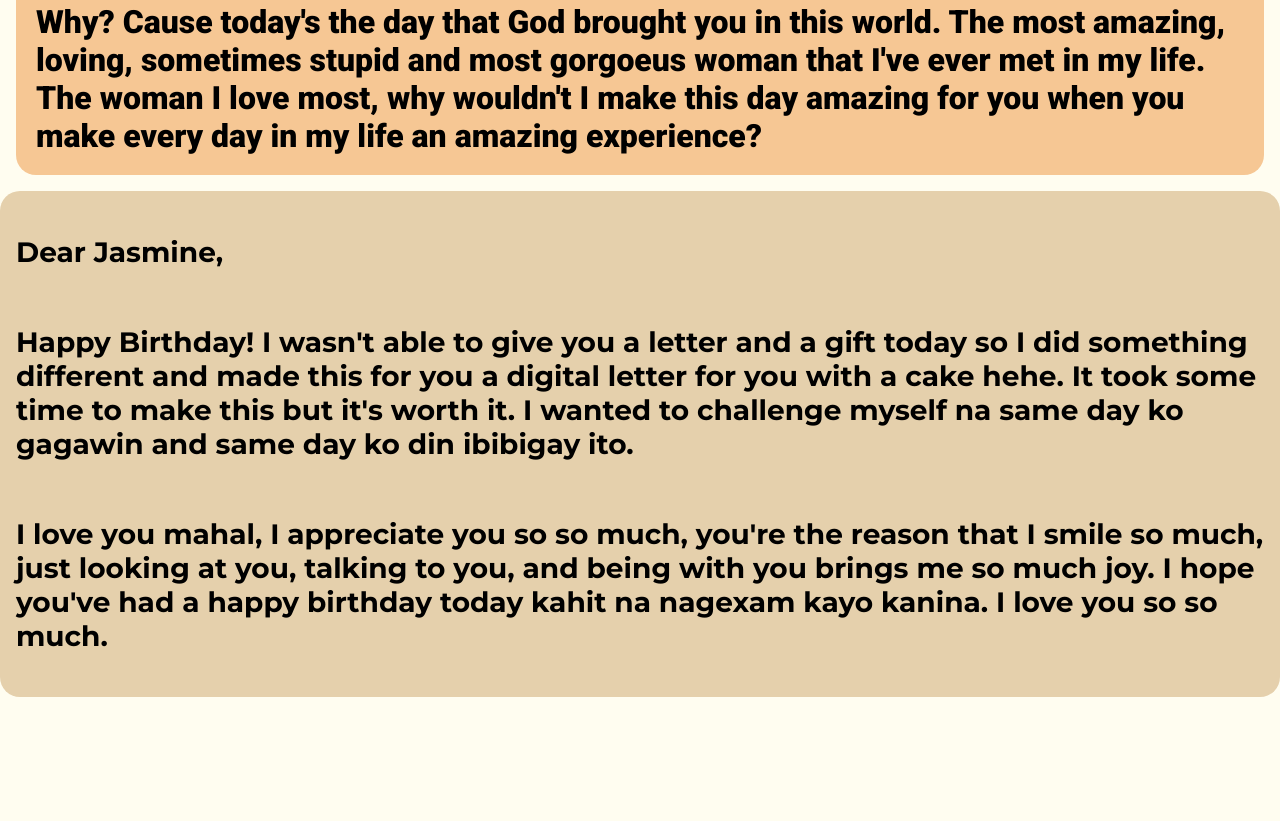
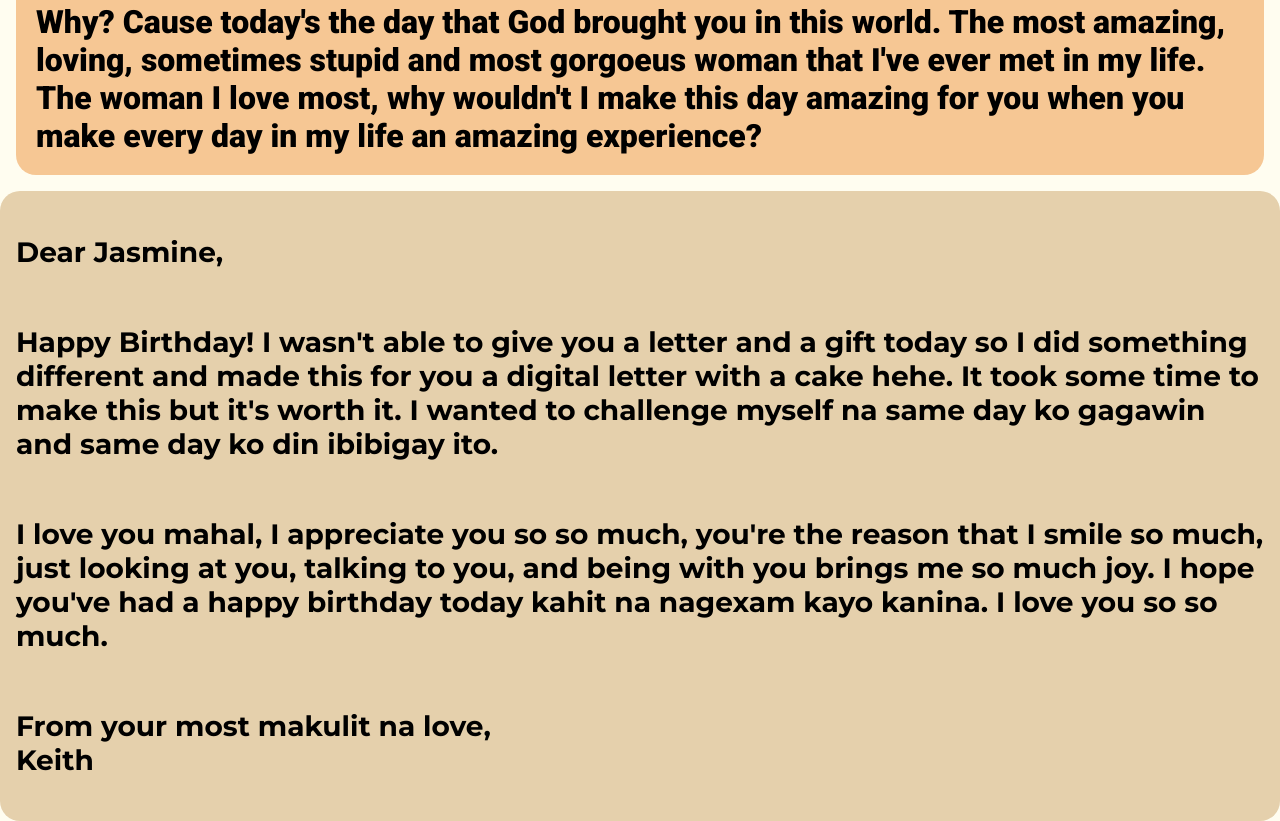
Before and after one commit to keithkattt/happy_birthday, a plain HTML site: page index.html in a window 1280 px wide. Shown: the part 3825-4646 px from the top of the page. Before the commit the page ends 4522 px from the top, so only its background shows below. Drawn offline with Linux system fonts and the light colour scheme; a web font is replaced by a local one.

Commit message:
Added some text

```diff
--- a/index.html
+++ b/index.html
@@ -83,7 +83,7 @@
             </p>
             <p>
                 Happy Birthday! I wasn't able to give you a letter and a gift today so
-                I did something different and made this for you a digital letter for you with a cake hehe.
+                I did something different and made this for you a digital letter with a cake hehe.
                 It took some time to make this but it's worth it. I wanted to challenge myself  na same day ko gagawin
                 and same day ko din ibibigay ito.
             </p>
@@ -94,6 +94,10 @@
                 you brings me so much joy. I hope you've had a happy birthday today kahit na nagexam kayo kanina.
                 I love you so so much.
             </p>
+            <p>
+                From your most makulit na love,
+            <br>Keith
+            </p>
         </div>
     </div>
 </body>
```
